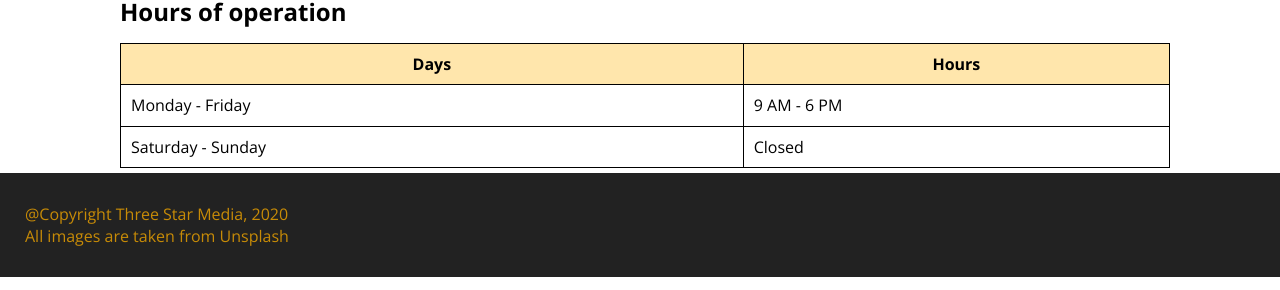
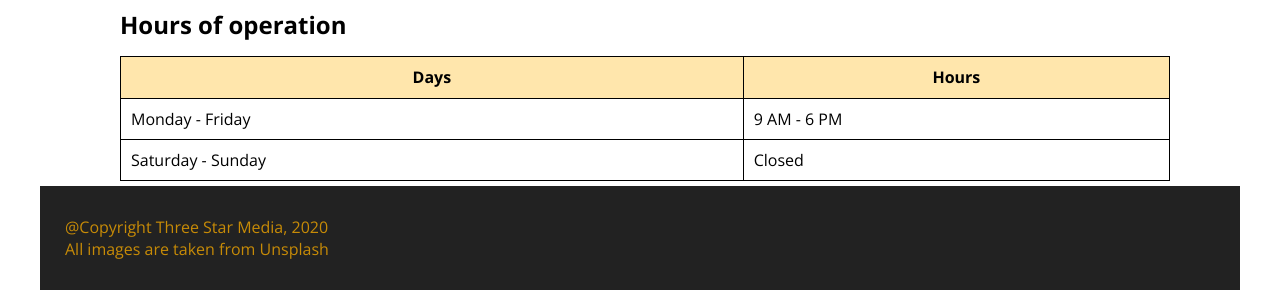
Before and after one commit to enricoandrade/guer0198.github.io, a plain HTML site: page final-project/index.html in a window 1280 px wide. Shown: the part 4196-4486 px from the top of the page. Drawn offline with nearby package versions, Linux system fonts and the light colour scheme.

Commit message:
Corrects desktop mockup

```diff
--- a/final-project/css/styles.css
+++ b/final-project/css/styles.css
@@ -28,7 +28,7 @@ p {
     margin-bottom: 30px;
   }
 
-nav, main, article {
+nav, main, article, footer, .contact, .ourteam {
     width: 760px;
     margin: auto;
 }
@@ -109,12 +109,10 @@ main img{
 .ourservices {
     background-color: #fff;
     margin-top: 10px;
-    /* padding: 15px; */
 }
 
 .container, .indent{
     background-color: #ffe6ac;
-    /* padding: 15px; */
 }
 
 .container img{
@@ -126,6 +124,7 @@ main img{
 }
 
 .indent {
+    width: 760px;
     padding: 15px;
 }
 
@@ -232,7 +231,7 @@ td {
 }
 
 @media screen and (min-width: 760px){
-    nav, main, article {
+    nav, main, article, footer {
         width: 1200px;
         margin: auto;
     }
@@ -288,6 +287,7 @@ td {
     }
 
     .indent{
+        width: 100%;
         margin: 5px;
     }
 
```
